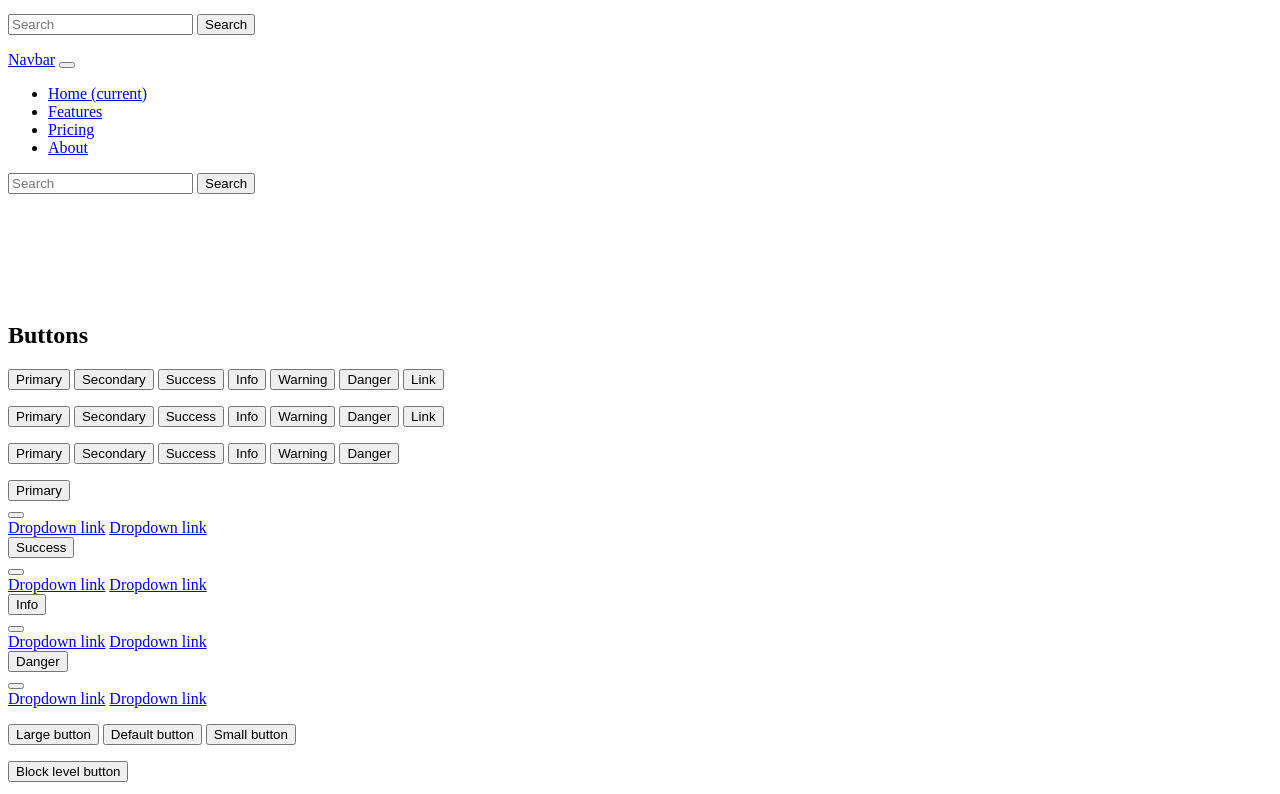
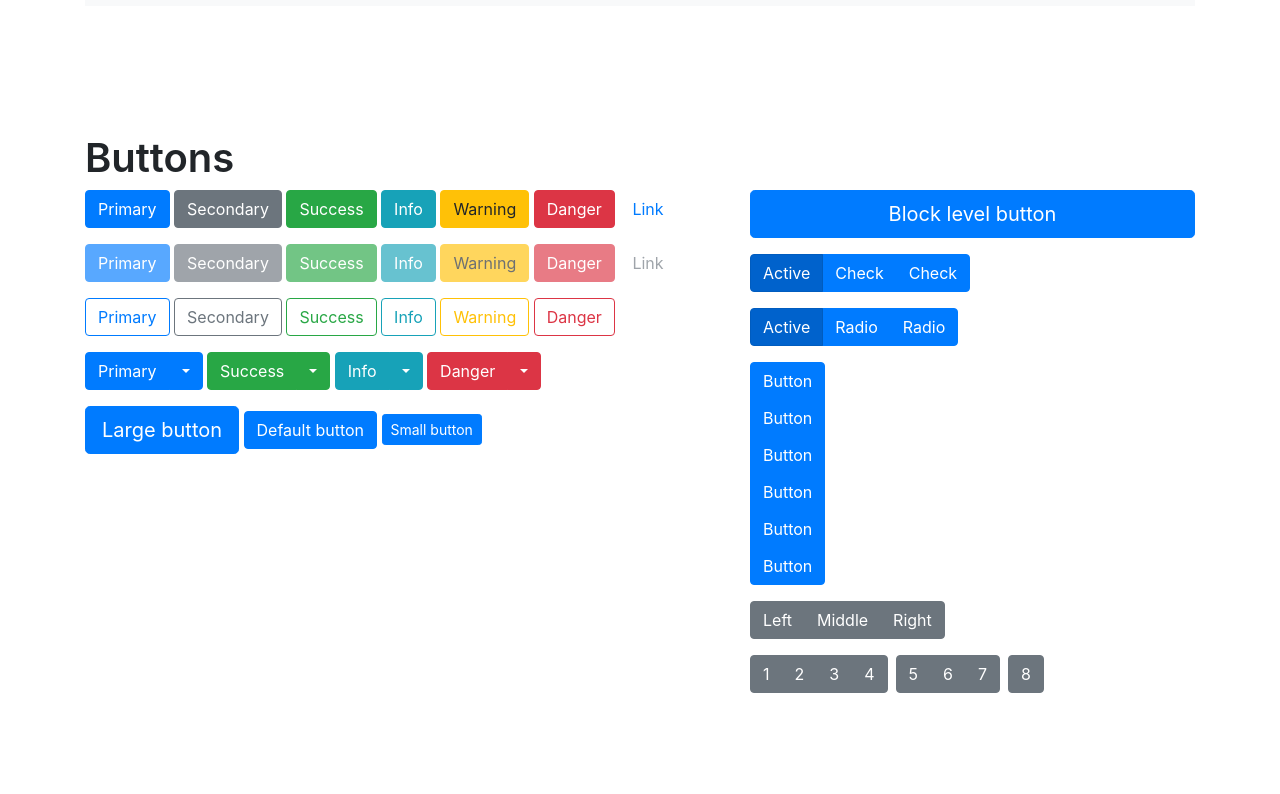
Before and after one commit to kkato233/syukujitsu, a plain HTML site: page docs/bootstrap.html in a window 1280 px wide. Shown: the part 688-1482 px from the top of the page. Drawn offline with nearby package versions, Linux system fonts and the light colour scheme.

Commit message:
CSS の ファイル名間違い修正

```diff
--- a/docs/bootstrap.html
+++ b/docs/bootstrap.html
@@ -6,7 +6,7 @@
 
   <title>Honoka</title>
 
-  <link rel="stylesheet" type="text/css" href="css/bootstrap.mim.css">
+  <link rel="stylesheet" type="text/css" href="css/bootstrap.min.css">
   <style type="text/css">
   .bs-component + .bs-component {
     margin-top: 1rem;
--- a/docs/index.html
+++ b/docs/index.html
@@ -6,7 +6,7 @@
 
   <title>Honoka</title>
 
-  <link rel="stylesheet" type="text/css" href="css/bootstrap.mim.css">
+  <link rel="stylesheet" type="text/css" href="css/bootstrap.min.css">
   <style type="text/css">
   .bs-component + .bs-component {
     margin-top: 1rem;
```
